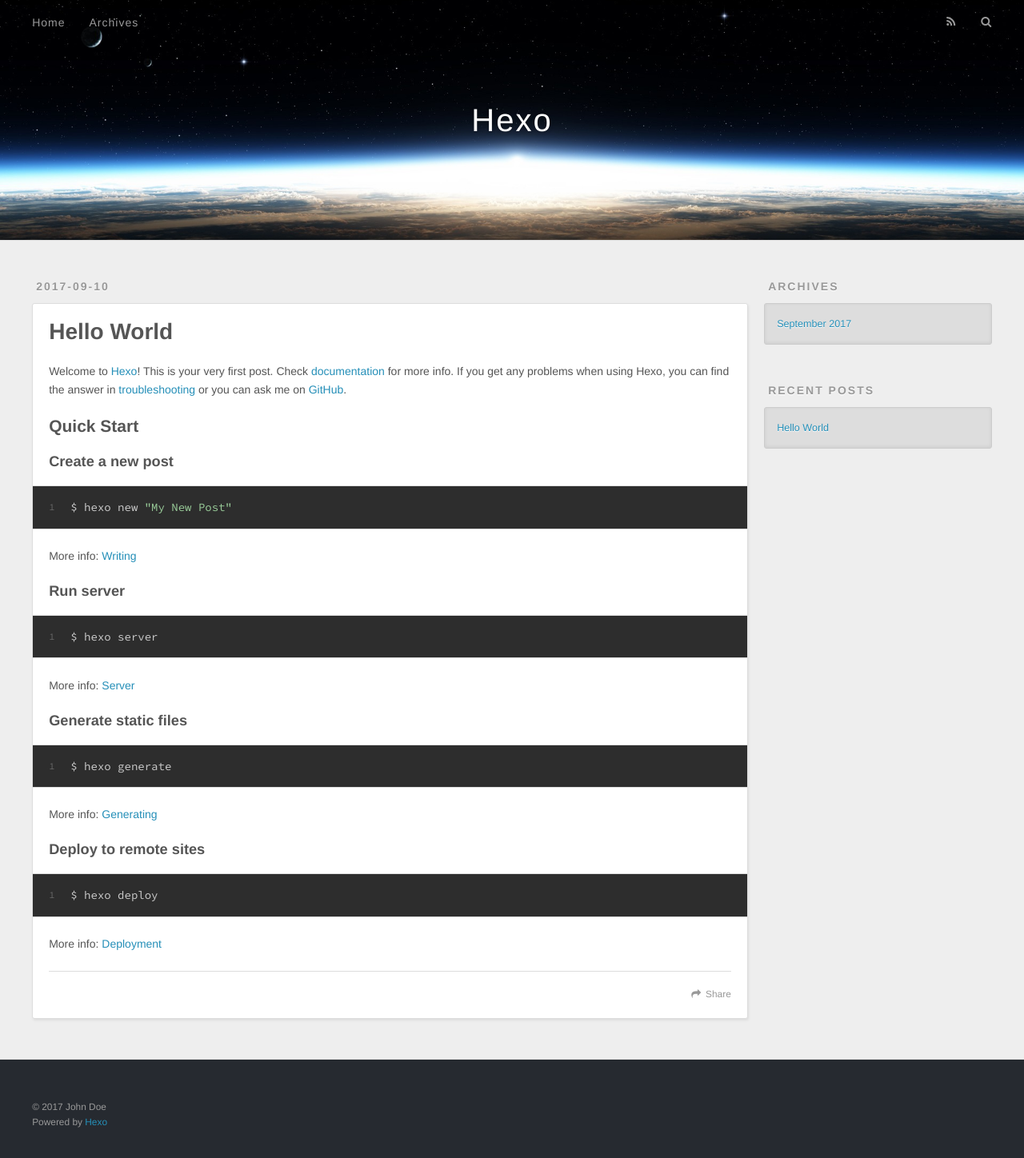
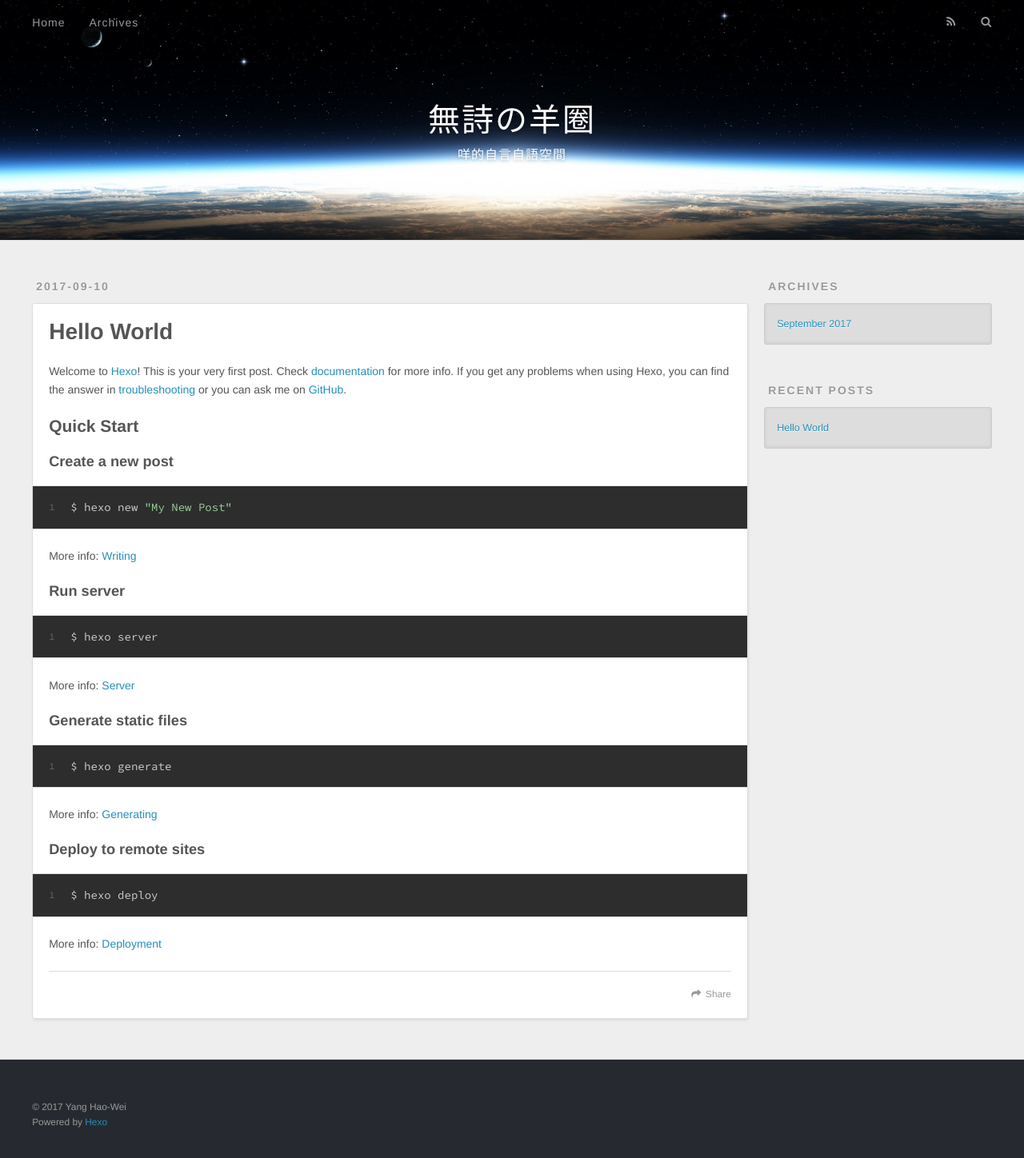
Before and after one commit to w95wayne10/w95wayne10.github.com, a plain HTML site: page index.html in a window 1280 px wide. Shown: the whole page at 80% size. Drawn offline with nearby package versions, Linux system fonts and the light colour scheme.

Commit message:
Site updated: 2017-09-10 01:59:04

```diff
--- a/index.html
+++ b/index.html
@@ -3,16 +3,20 @@
 <head>
   <meta charset="utf-8">
 
-  <title>Hexo</title>
+  <title>無詩の羊圈</title>
   <meta name="viewport" content="width=device-width, initial-scale=1, maximum-scale=1">
-  <meta property="og:type" content="website">
-<meta property="og:title" content="Hexo">
+  <meta name="description" content="大概會是資料科學相關的事情，畢竟自己就這麼栽進來了，還請路過的大大多多指教。">
+<meta property="og:type" content="website">
+<meta property="og:title" content="無詩の羊圈">
 <meta property="og:url" content="http://yoursite.com/index.html">
-<meta property="og:site_name" content="Hexo">
+<meta property="og:site_name" content="無詩の羊圈">
+<meta property="og:description" content="大概會是資料科學相關的事情，畢竟自己就這麼栽進來了，還請路過的大大多多指教。">
+<meta property="og:locale" content="zh">
 <meta name="twitter:card" content="summary">
-<meta name="twitter:title" content="Hexo">
+<meta name="twitter:title" content="無詩の羊圈">
+<meta name="twitter:description" content="大概會是資料科學相關的事情，畢竟自己就這麼栽進來了，還請路過的大大多多指教。">
 
-    <link rel="alternate" href="/atom.xml" title="Hexo" type="application/atom+xml">
+    <link rel="alternate" href="/atom.xml" title="無詩の羊圈" type="application/atom+xml">
 
 
     <link rel="icon" href="/favicon.png">
@@ -33,8 +37,12 @@
   <div id="header-outer" class="outer">
     <div id="header-title" class="inner">
       <h1 id="logo-wrap">
-        <a href="/" id="logo">Hexo</a>
+        <a href="/" id="logo">無詩の羊圈</a>
       </h1>
+
+        <h2 id="subtitle-wrap">
+          <a href="/" id="subtitle">咩的自言自語空間</a>
+        </h2>
 
     </div>
     <div id="header-inner" class="inner">
@@ -96,7 +104,7 @@
 
     </div>
     <footer class="article-footer">
-      <a data-url="http://yoursite.com/2017/09/10/hello-world/" data-id="cj7dls3bx0000xsulgofek5c8" class="article-share-link">Share</a>
+      <a data-url="http://yoursite.com/2017/09/10/hello-world/" data-id="cj7dm75s90000asulhpsuastl" class="article-share-link">Share</a>
 
 
     </footer>
@@ -151,7 +159,7 @@
 
   <div class="outer">
     <div id="footer-info" class="inner">
-      &copy; 2017 John Doe<br>
+      &copy; 2017 Yang Hao-Wei<br>
       Powered by <a href="http://hexo.io/" target="_blank">Hexo</a>
     </div>
   </div>
```
Also changed, not shown: 2017/09/10/hello-world/index.html (+11 -6 lines), archives/2017/09/index.html (+16 -8 lines), archives/2017/index.html (+16 -8 lines), archives/index.html (+16 -8 lines).
